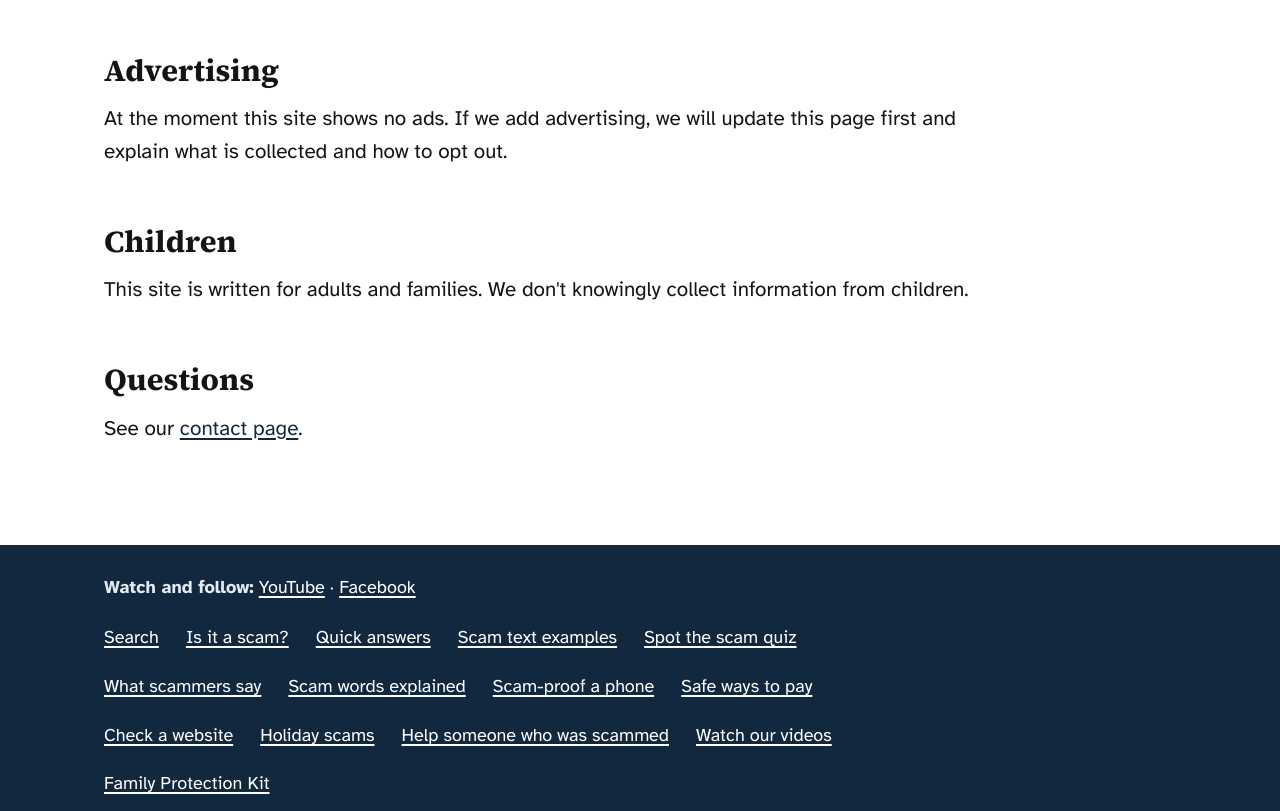
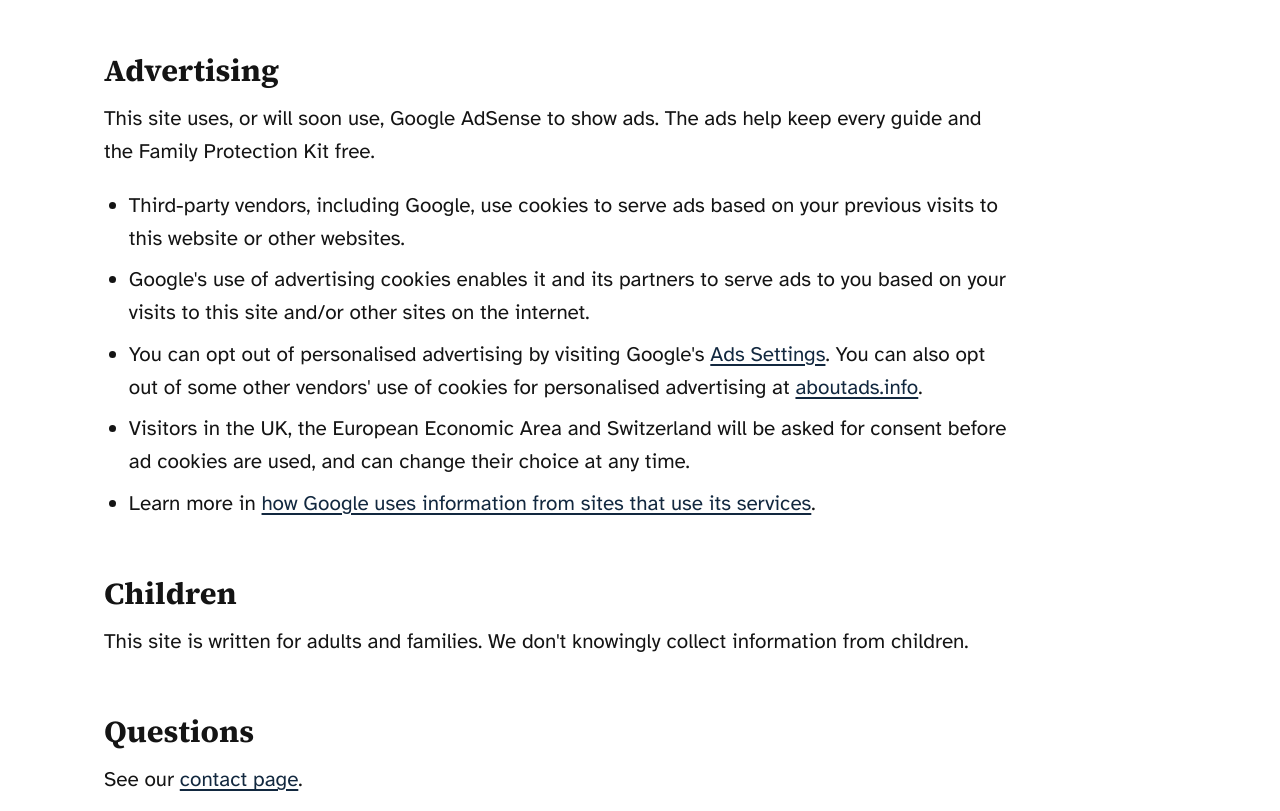
Before and after one commit to rrebenque/scam-proof-site, an Astro site: page /privacy in a window 1280 px wide. Shown: the part 1503-2314 px from the top of the page. Built offline with nearby package versions, Linux system fonts and the light colour scheme; Astro itself is replaced by a stand-in of ours.

Commit message:
AdSense: verification meta tag, ads.txt, privacy disclosure for Google ads
- <meta name="google-adsense-account"> on every page (no ad script yet)
- public/ads.txt with the Google seller line
- Privacy: Advertising section with Google's required cookie, opt-out and consent disclosures

Co-Authored-By: Claude Opus 5.5 <noreply@anthropic.com>
Claude-Session: https://claude.ai/code/session_01WEXAHSR5tkqzSydgEgXkGz

```diff
--- /dev/null
+++ b/public/ads.txt
@@ -0,0 +1 @@
+google.com, pub-6738062272224284, DIRECT, f08c47fec0942fa0
--- a/src/layouts/Base.astro
+++ b/src/layouts/Base.astro
@@ -57,6 +57,7 @@ const here = (p: string) => (path === p || path.startsWith(p) ? 'page' : undefin
   <head>
     <meta charset="utf-8" />
     <meta name="viewport" content="width=device-width, initial-scale=1" />
+    <meta name="google-adsense-account" content="ca-pub-6738062272224284" />
     <link rel="canonical" href={new URL(path, Astro.site).href} />
     <link rel="sitemap" href="/sitemap-index.xml" />
     <meta name="description" content={description} />
--- a/src/pages/privacy.astro
+++ b/src/pages/privacy.astro
@@ -1,7 +1,7 @@
 ---
 import Base from '../layouts/Base.astro';
 ---
-<Base title="Privacy policy" description="What information Scam-Proof Money collects (almost none) and how it is used.">
+<Base title="Privacy policy" description="What information Scam-Proof Money collects (almost none), how visitor statistics and Google ads work, and how to opt out.">
   <div class="page">
     <h1>Privacy policy</h1>
     <p class="meta">Last updated: 23 November 2026</p>
@@ -49,9 +49,16 @@ import Base from '../layouts/Base.astro';
 
     <h2>Advertising</h2>
     <p>
-      At the moment this site shows no ads. If we add advertising, we will update this page first and explain what
-      is collected and how to opt out.
+      This site uses, or will soon use, Google AdSense to show ads. The ads help keep every guide and the Family
+      Protection Kit free.
     </p>
+    <ul class="plain">
+      <li>Third-party vendors, including Google, use cookies to serve ads based on your previous visits to this website or other websites.</li>
+      <li>Google's use of advertising cookies enables it and its partners to serve ads to you based on your visits to this site and/or other sites on the internet.</li>
+      <li>You can opt out of personalised advertising by visiting Google's <a href="https://www.google.com/settings/ads" rel="noopener">Ads Settings</a>. You can also opt out of some other vendors' use of cookies for personalised advertising at <a href="https://www.aboutads.info/choices/" rel="noopener">aboutads.info</a>.</li>
+      <li>Visitors in the UK, the European Economic Area and Switzerland will be asked for consent before ad cookies are used, and can change their choice at any time.</li>
+      <li>Learn more in <a href="https://policies.google.com/technologies/partner-sites" rel="noopener">how Google uses information from sites that use its services</a>.</li>
+    </ul>
 
     <h2>Children</h2>
     <p>This site is written for adults and families. We don't knowingly collect information from children.</p>
```
